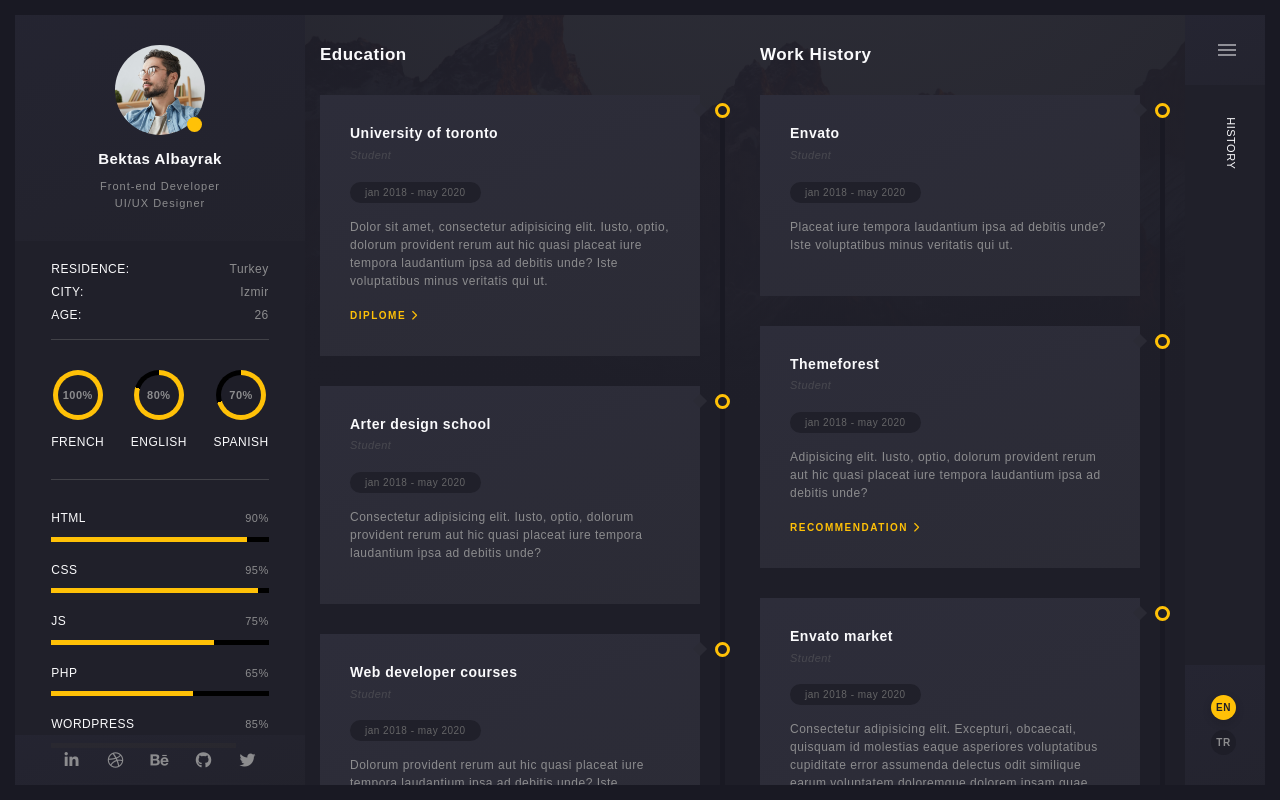
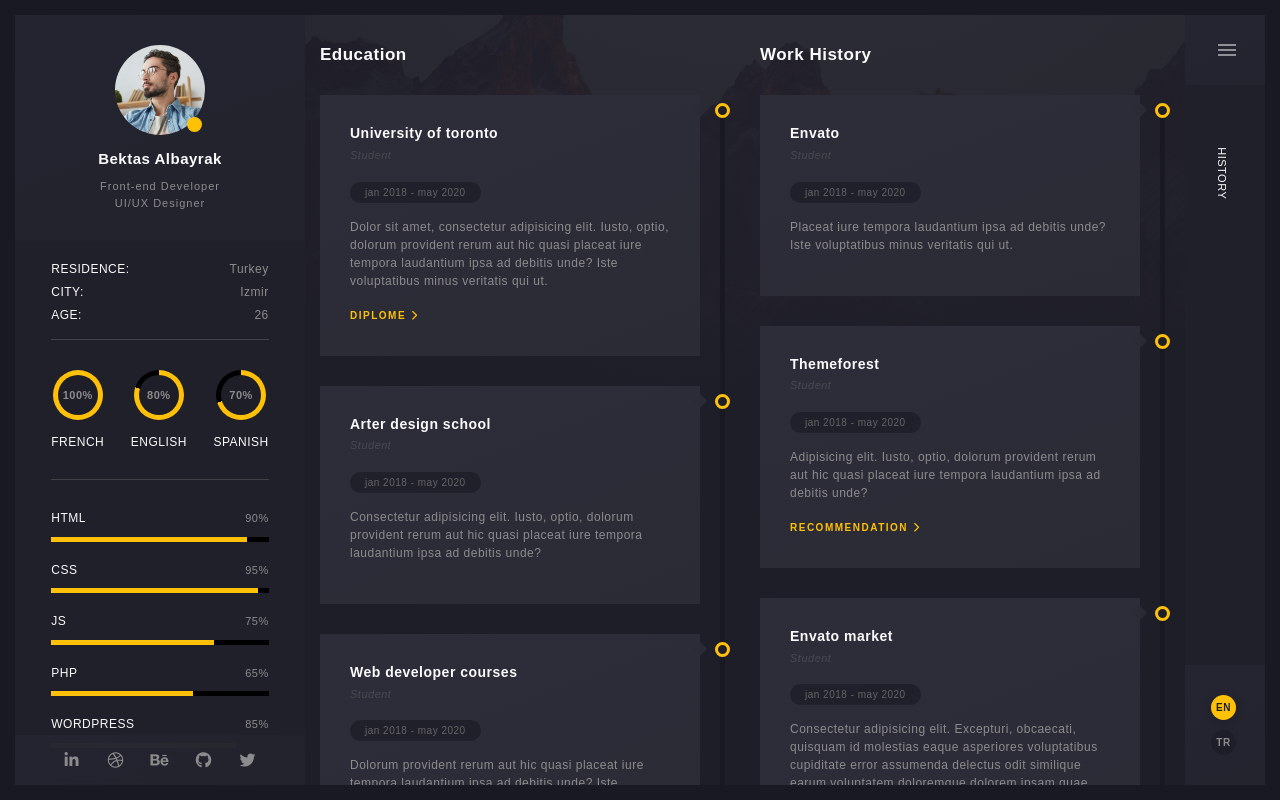
Before and after one commit to albayrakbektas/arter, a Vue app: page /history in a window 1280 px wide. Built offline with nearby package versions, Linux system fonts and the light colour scheme.

Commit message:
current page position

```diff
--- a/src/components/MenuRight/MenuRight.vue
+++ b/src/components/MenuRight/MenuRight.vue
@@ -181,8 +181,9 @@ export default {
   color: #fafafc;
   font-size: 11px;
   position: absolute;
-  top: 120px;
-  left: 20px;
+  top: 150px;
+  width: 200px;
+  left: -63px;
   text-transform: uppercase;
   opacity: 1;
   transition: opacity 1s;
--- a/src/components/Pages/Home/brand/BrandCard.vue
+++ b/src/components/Pages/Home/brand/BrandCard.vue
@@ -24,5 +24,9 @@ img {
   width: 120px;
   margin-bottom: 30px;
   opacity: 0.5;
+  transition: opacity 0.6s ease-in-out;
+  &:hover {
+    opacity: 1;
+  }
 }
 </style>
```
